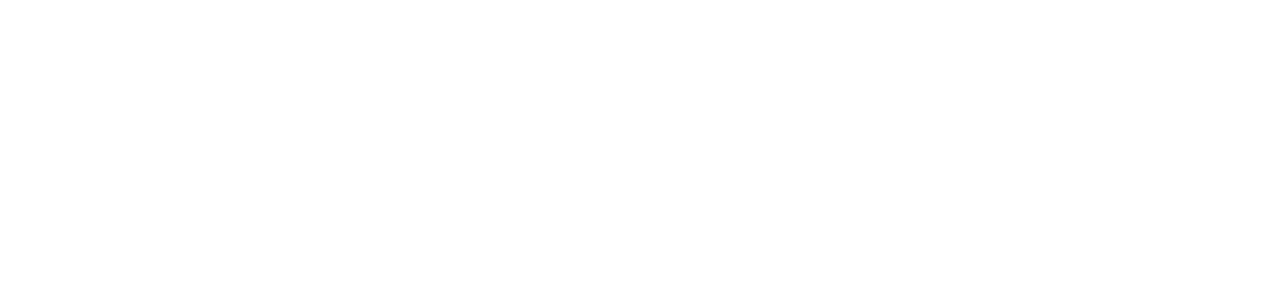
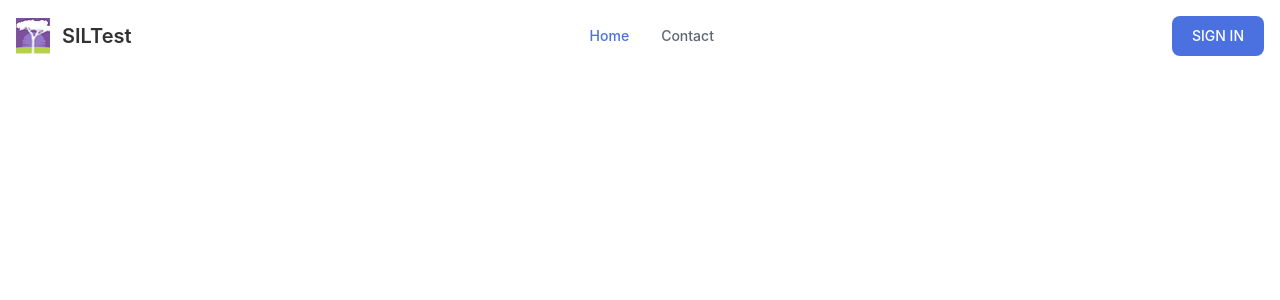
Before and after one commit to koomekevo/siltest, a React (Create React App) app: page /contact in a window 1280 px wide. Before the commit this address had no page. Shown: the top 300 px of the page. Built offline with nearby package versions, Linux system fonts and the light colour scheme.

Commit message:
Add NavLinks to Menu Links and Home Page buttons

```diff
--- a/src/App.js
+++ b/src/App.js
@@ -11,7 +11,7 @@ function App () {
         <div>
           <Routes>
             <Route exact path='/' element={<Home />} />
-            <Route exact path='/contact-us' element={<Contact />} />
+            <Route exact path='/contact' element={<Contact />} />
             <Route exact path='/login' element={<Login />} />
           </Routes>
         </div>
--- a/src/components/Contact.js
+++ b/src/components/Contact.js
@@ -1,7 +1,12 @@
 import React from 'react'
+import Header from './Header'
 
 const Contact = () => {
-  return <div>Contact Us</div>
+  return (
+    <div>
+      <Header />
+    </div>
+  )
 }
 
 export default Contact
--- a/src/components/Home.js
+++ b/src/components/Home.js
@@ -1,5 +1,6 @@
 import React from 'react'
 import Header from './Header'
+import { NavLink } from 'react-router-dom'
 
 const Home = () => {
   return (
@@ -23,10 +24,14 @@ const Home = () => {
             </div>
             <div className='flex justify-center space-x-8'>
               <button class='bg-blue-500 hover:bg-blue-700 text-white font-bold py-2 w-96 px-4 rounded-full'>
-                SIGN IN
+                <NavLink to='/Login' exact>
+                  SIGN IN
+                </NavLink>
               </button>
               <button class='bg-blue-500 hover:bg-blue-700 text-white font-bold py-2 w-96 px-4 rounded-full'>
-                GET IN TOUCH
+                <NavLink to='/Contact' exact>
+                  GET IN TOUCH
+                </NavLink>
               </button>
             </div>
           </div>
--- a/src/components/Login.js
+++ b/src/components/Login.js
@@ -1,9 +1,10 @@
 import React from 'react'
+import Header from './Header'
 
 const Login = () => {
   return (
     <div>
-      Sign In
+      <Header />
     </div>
   )
 }
```
